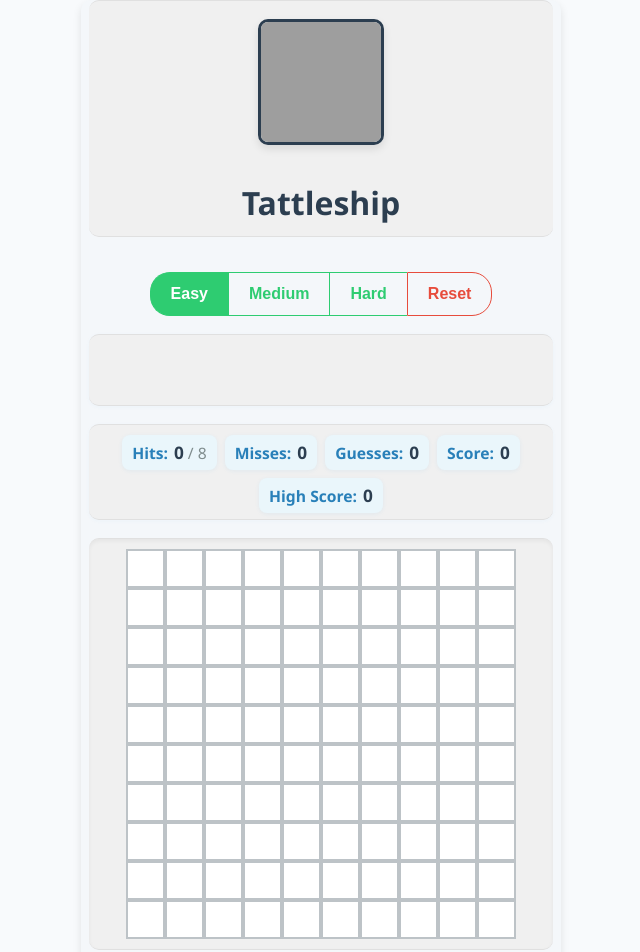
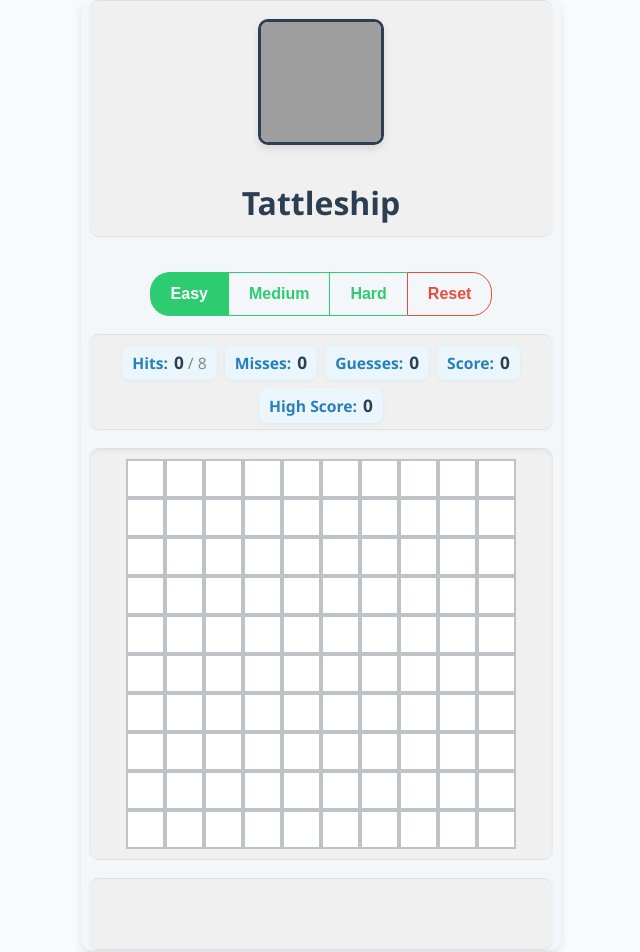
Before and after one commit to koolham/tattleship, a React app in the folder tattleship/src/: page / in a window 1280 px wide. Shown: the top 952 px of the page, without its empty margins (319-959 px from the left). Built offline with nearby package versions, Linux system fonts and the light colour scheme; grey boxes are pictures that could not be loaded; the HTML template or start-up script is replaced by a standard one.

Commit message:
Moved the message placeholder to below the grid.

```diff
--- a/tattleship/src/Tattleship.jsx
+++ b/tattleship/src/Tattleship.jsx
@@ -339,10 +339,6 @@ function Tattleship() {
           </button>
         </div>
 
-        <div className="message-placeholder">
-          <div className="event-message">{message}</div>
-        </div>
-
         <div className="stats">
           <div className="stat-group">
             <span className="stat-label">Hits:</span>
@@ -445,6 +441,9 @@ function Tattleship() {
             </div>
           ))}
         </div>
+        <div className="message-placeholder">
+          <div className="event-message">{message}</div>
+        </div>
       </div>
       <footer className="footer">
         &copy; {new Date().getFullYear()} Landex Development
```
